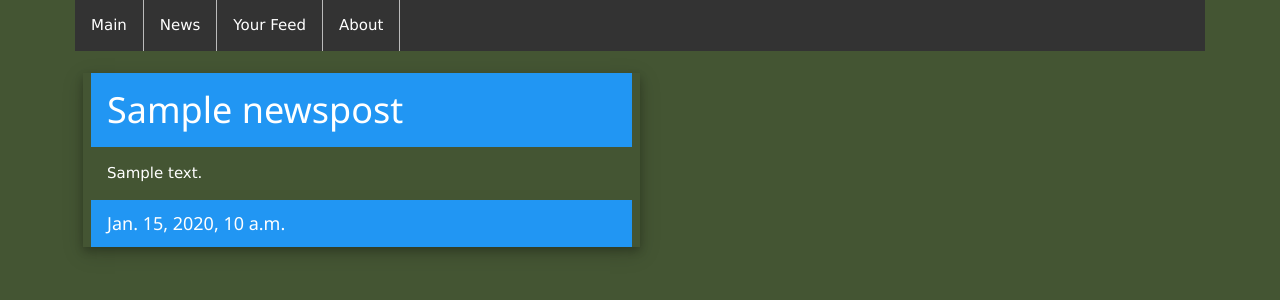
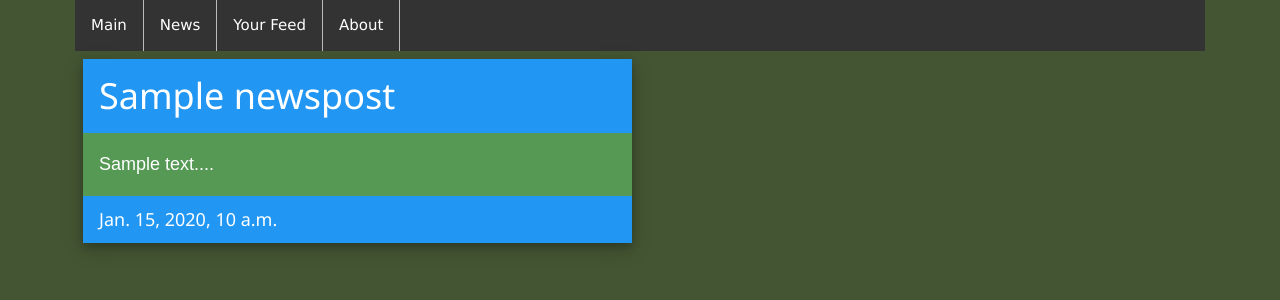
Before and after one commit to Massterzinger/PyDjNewsPages, a Django app: page /news/ in a window 1280 px wide. Shown: the part 134-434 px from the top of the page. Run offline with Django 3.2, Linux system fonts and the light colour scheme; tables that the repository leaves empty hold one stand-in row (values such as "Sample post").

Commit message:
Edited nices

```diff
--- a/mainpg/views.py
+++ b/mainpg/views.py
@@ -5,7 +5,7 @@ from news.models import NewsPost
 # Create your views here.
 
 def facepage(request):
-    obs = NewsPost.objects.all()[:2]
+    obs = NewsPost.objects.all()[:3]
     for i in obs:
         i.body = i.body[:86]+'...'
     return HttpResponse(render(request, "face.html", {'posts':obs} ))
--- a/news/templates/archive.html
+++ b/news/templates/archive.html
@@ -4,27 +4,40 @@
     <link rel="stylesheet" type="text/css" href="{% static 'w3style.css' %}" />
 <style type="text/css">
 
-a {
+a.tile {
     display: block;
     color: white;
     text-decoration: none;
 }
 
-a:hover {
+.w3-card-4 {
+    margin: 8px;
+}
+
+.container {
+    display:flex;
+    flex-direction: row;
+    flex-wrap: wrap;
+    justify-content: flex-start;
+    align-content: flex-start;
+    align-items: stretch;
+}
+
+a.tile:hover {
     background-color: #951;
 }
 </style>
-<br>
-<div class="w3-row-padding">
+<div class="container">
     {% for post in posts %}
-        <div class="w3-card-4 w3-half">
-            <a href="{{ post.id }}">
+    <div class="w3-half">
+        <div class="w3-card-4" style=" background-color: #595">
+            <a class="tile" href="{% url 'newsdetail' post.id %}">
                 <header class="w3-container w3-blue">
                     <h1>{{ post.title }}</h1>
                 </header>
 
                 <div class="w3-container">
-                    <p>{{ post.body }}</p>
+                    <font size=4 face='arial'><p>{{ post.body }}</p> </font>
                 </div>
 
                 <footer class="w3-container w3-blue">
@@ -32,6 +45,7 @@ a:hover {
                 </footer>
             </a>
         </div>
+    </div>
     {% endfor %}
 
 </div>
--- a/news/templates/base.html
+++ b/news/templates/base.html
@@ -10,7 +10,7 @@
         </div>
             <ul id="navbarul">
                 <li><a href="/">Main</a></li>
-                <li><a href="/news/">News</a></li>
+                <li><a href="{% url 'news' %}">News</a></li>
                 <li><a href="#">Your Feed</a></li>
                 <li><a href="#">About</a></li>
             </ul>
--- a/news/templates/newsdetail.html
+++ b/news/templates/newsdetail.html
@@ -4,7 +4,7 @@
 <div id="newspost">
     <h2>{{ post.title }}</h2>
     <p>{{ post.timestamp }}</p>
-    <p>{{ post.body }}</p>
+    <div>{{ post.body|linebreaksbr }}</div>
 </div>
 {% endfor %}
 {% endblock %}
--- a/news/urls.py
+++ b/news/urls.py
@@ -3,7 +3,7 @@ from news.views import archive, newsdetail
 
 
 urlpatterns = [
-    url(r'^$', archive),
+    url(r'^$', archive, name="news"),
 
-    url(r'^(?P<NewsPost_id>[0-9]+)$', newsdetail),
+    url(r'^(?P<NewsPost_id>[0-9]+)$', newsdetail, name="newsdetail"),
 ]
--- a/news/views.py
+++ b/news/views.py
@@ -5,11 +5,11 @@ from news.models import NewsPost
 # Create your views here.
 
 def archive(request):
-    return HttpResponse(render(request, "archive.html", {'posts':NewsPost.objects.all()} ))
-    #posts = NewsPost.objects.all()
-    #t = loader.get_template("archive.html")
-    #c = Context({ 'posts':posts })
-    #return HttpResponse(t.render(c))
+    obs = NewsPost.objects.all()
+    for i in obs:
+        i.body = i.body[:200]+'...'
+    return HttpResponse(render(request, "archive.html", {'posts':obs} ))
 
 def newsdetail(request, NewsPost_id):
-    return HttpResponse(render(request, "newsdetail.html", {'posts':NewsPost.objects.filter(id=NewsPost_id)} ))
+    obs = NewsPost.objects.filter(id=NewsPost_id)
+    return HttpResponse(render(request, "newsdetail.html", {'posts': obs} ))
```
